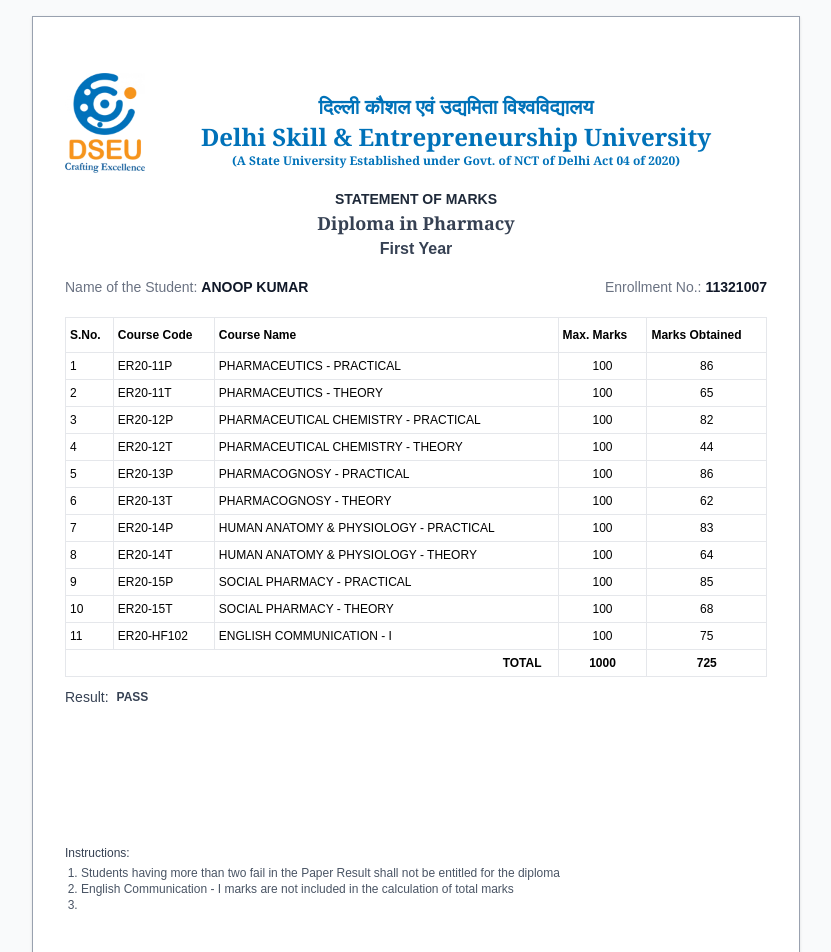
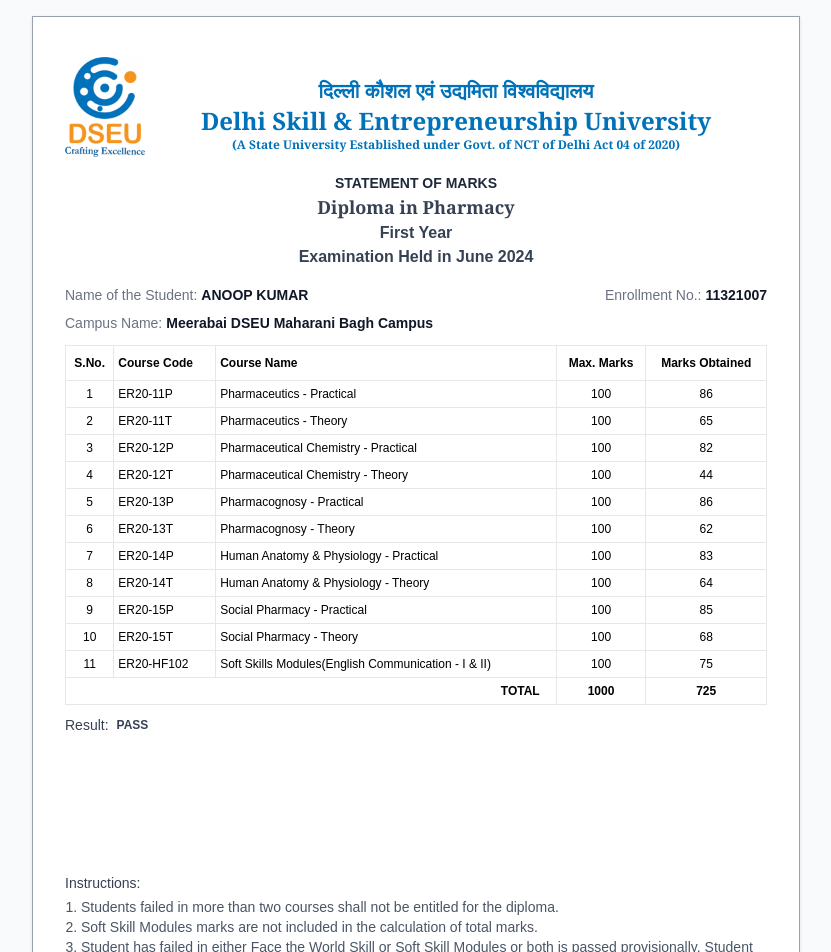
Before and after one commit to sagarpathak0/pharma-res, a Next.js app in the folder frontend/: page / in a window 1280 px wide. Shown: the top 952 px of the page, without its empty margins (224-1055 px from the left). Built offline with nearby package versions, Linux system fonts and the light colour scheme.

Commit message:
changed index

```diff
--- a/frontend/pages/index.tsx
+++ b/frontend/pages/index.tsx
@@ -5,7 +5,7 @@
 function App() {
   return (
     <div className="min-h-full bg-gray-50 flex items-center justify-center p-4">
-      <div className="bg-white shadow-sm w-full max-w-3xl px-8 py-8 border border-gray-400 relative">
+      <div className="bg-white shadow-sm w-full max-w-3xl px-8 py-4 border border-gray-400 relative">
         <br />
         {/* Logo */}
         <div className="mb-4 flex">
@@ -37,10 +37,13 @@
           <h2 className="text-md font-mono font-bold text-gray-700">
             First Year
           </h2>
+          <h2 className="text-md font-mono font-bold text-gray-700">
+            Examination Held in June 2024
+          </h2>
         </div>
 
         {/* Student Info */}
-        <div className="flex gap-6 mb-5 justify-between">
+        <div className="flex gap-6 mb-2 justify-between">
           <div className="flex gap-1 items-baseline">
             <p className="text-sm text-gray-500">Name of the Student:</p>
             <p className="text-gray-900 font-bold text-sm">ANOOP KUMAR</p>
@@ -50,6 +53,10 @@
             <p className="text-gray-900 font-bold text-sm">11321007</p>
           </div>
         </div>
+        <div className="flex mb-3 gap-1 items-baseline">
+            <p className="text-sm text-gray-500">Campus Name:</p>
+            <p className="text-gray-900 font-bold text-sm">Meerabai DSEU Maharani Bagh Campus</p>
+        </div>
 
 
         {/* Marks Table */}
@@ -57,7 +64,7 @@
           <table className="w-full border-collapse">
             <thead>
               <tr className="bg-white">
-                <th className="border border-gray-200 px-1 py-2 text-left text-[12px] text-black">
+                <th className="border border-gray-200 px-1 py-2 text-[12px] text-center text-black">
                   S.No.
                 </th>
                 <th className="border border-gray-200 px-1 py-2 text-left text-[12px] text-black">
@@ -66,10 +73,10 @@
                 <th className="border border-gray-200 px-1 py-2 text-left text-[12px] text-black">
                   Course Name
                 </th>
-                <th className="border border-gray-200 px-1 py-2 text-left text-[12px] text-black">
+                <th className="border border-gray-200 px-1 py-2 text-center text-[12px] text-black">
                   Max. Marks
                 </th>
-                <th className="border border-gray-200 px-1 py-2 text-left text-[12px] text-black">
+                <th className="border border-gray-200 px-1 py-2 text-center text-[12px] text-black">
                   Marks Obtained
                 </th>
 
@@ -79,49 +86,49 @@
               {[
                 {
                   code: "ER20-11P",
-                  name: "PHARMACEUTICS - PRACTICAL",
+                  name: "Pharmaceutics - Practical",
                   marks: 86,
                 },
-                { code: "ER20-11T", name: "PHARMACEUTICS - THEORY", marks: 65 },
+                { code: "ER20-11T", name: "Pharmaceutics - Theory", marks: 65 },
                 {
                   code: "ER20-12P",
-                  name: "PHARMACEUTICAL CHEMISTRY - PRACTICAL",
+                  name: "Pharmaceutical Chemistry - Practical",
                   marks: 82,
                 },
                 {
                   code: "ER20-12T",
-                  name: "PHARMACEUTICAL CHEMISTRY - THEORY",
+                  name: "Pharmaceutical Chemistry - Theory",
                   marks: 44,
                 },
                 {
                   code: "ER20-13P",
-                  name: "PHARMACOGNOSY - PRACTICAL",
+                  name: "Pharmacognosy - Practical",
                   marks: 86,
                 },
-                { code: "ER20-13T", name: "PHARMACOGNOSY - THEORY", marks: 62 },
+                { code: "ER20-13T", name: "Pharmacognosy - Theory", marks: 62 },
                 {
                   code: "ER20-14P",
-                  name: "HUMAN ANATOMY & PHYSIOLOGY - PRACTICAL",
+                  name: "Human Anatomy & Physiology - Practical",
                   marks: 83,
                 },
                 {
                   code: "ER20-14T",
-                  name: "HUMAN ANATOMY & PHYSIOLOGY - THEORY",
+                  name: "Human Anatomy & Physiology - Theory",
                   marks: 64,
                 },
                 {
                   code: "ER20-15P",
-                  name: "SOCIAL PHARMACY - PRACTICAL",
+                  name: "Social Pharmacy - Practical",
                   marks: 85,
                 },
                 {
                   code: "ER20-15T",
-                  name: "SOCIAL PHARMACY - THEORY",
+                  name: "Social Pharmacy - Theory",
                   marks: 68,
                 },
                 {
                   code: "ER20-HF102",
-                  name: "ENGLISH COMMUNICATION - I",
+                  name: "Soft Skills Modules(English Communication - I & II)",
                   marks: 75,
                 },
               ].map((subject, index) => {
@@ -129,7 +136,7 @@
 
                 return (
                   <tr key={index} className="hover:bg-gray-50">
-                    <td className="border border-gray-200 text-[12px] px-1 py-1 text-black">
+                    <td className="border border-gray-200 text-[12px] px-1 py-1 text-black text-center">
                       {index + 1}
                     </td>
                     <td className="border border-gray-200 text-[12px] px-1 py-1 text-black">
@@ -182,19 +189,18 @@
 
         {/* Instructions */}
         {/* Instructions */}
-        <div className="space-y-1 text-xs text-gray-600 mb-8">
+        <div className="space-y-1 text-sm text-gray-600 mb-8">
           <h3 className="font-medium text-gray-700">Instructions:</h3>
           <ol className="list-decimal pl-4">
             <li>
-              Students having more than two fail in the Paper Result shall not
-              be entitled for the diploma
+              Students failed in more than two courses shall not be entitled for the diploma.
             </li>
             <li>
-              English Communication - I marks are not included in the
-              calculation of total marks
+              Soft Skill Modules marks are not included in the
+              calculation of total marks.
             </li>
             <li>
-
+              Student has failed in either Face the World Skill or Soft Skill Modules or both is passed provisionally. Student should pass these two subjects compulsarily for award of diploma.
             </li>
           </ol>
 
@@ -204,8 +210,8 @@
 
         <div className="flex w-full gap-4 text-sm text-gray-600 justify-end">
           <div className="mt-10 text-sm">
-            <p className="font-bold text-xs mb-1"></p>
-            <p>Computer Generated Statement of marks</p>
+            <p className="font-bolder text-xs mb-1"></p>
+            <p className="font-bolder text-sm mb-1 italic">Computer Generated Statement of marks</p>
           </div>
         </div>
       </div>
--- a/frontend/pages/second.tsx
+++ b/frontend/pages/second.tsx
@@ -79,18 +79,18 @@
                 </tr>
               ))} */}
               {[
-  { code: "ER20-21P", name: "PHARMACOLOGY - PRACTICAL", marks: 83 },
-  { code: "ER20-21T", name: "PHARMACOLOGY - THEORY", marks: 62 },
-  { code: "ER20-22P", name: "COMMUNITY PHARMACY & MANAGEMENT - PRACTICAL", marks: 76 },
-  { code: "ER20-22T", name: "COMMUNITY PHARMACY & MANAGEMENT - THEORY", marks: 72 },
-  { code: "ER20-23P", name: "BIOCHEMISTRY & CLINICAL PATHOLOGY - PRACTICAL", marks: 59 },
-  { code: "ER20-23T", name: "BIOCHEMISTRY & CLINICAL PATHOLOGY - THEORY", marks: 47 },
-  { code: "ER20-24P", name: "PHARMACOTHERAPEUTICS - PRACTICAL", marks: 83 },
-  { code: "ER20-24T", name: "PHARMACOTHERAPEUTICS - THEORY", marks: 77 },
-  { code: "ER20-25P", name: "HOSPITAL & CLINICAL PHARMACY - PRACTICAL", marks: 83 },
-  { code: "ER20-25T", name: "HOSPITAL & CLINICAL PHARMACY - THEORY", marks: 68 },
-  { code: "ER20-26T", name: "PHARMACY LAW & ETHICS - THEORY", marks: 75 },
-  { code: "ER-HF201", name: "SOFT SKILLS MODULES (FACE THE WORLD SKILLS)", marks: 92 },
+  { code: "ER20-21P", name: "Pharmacology - Practical", marks: 83 },
+  { code: "ER20-21T", name: "Pharmacology - Theory", marks: 62 },
+  { code: "ER20-22P", name: "Community Pharmacy & Management - Practical", marks: 76 },
+  { code: "ER20-22T", name: "Community Pharmacy & Management - Theory", marks: 72 },
+  { code: "ER20-23P", name: "Biochemistry & Clinical Pathology - Practical", marks: 59 },
+  { code: "ER20-23T", name: "Biochemistry & Clinical Pathology - Theory", marks: 47 },
+  { code: "ER20-24P", name: "Pharmacotherapeutics - Practical", marks: 83 },
+  { code: "ER20-24T", name: "Pharmacotherapeutics - Theory", marks: 77 },
+  { code: "ER20-25P", name: "Hospital & Clinical Pharmacy - Practical", marks: 83 },
+  { code: "ER20-25T", name: "Hospital & Clinical Pharmacy - Theory", marks: 68 },
+  { code: "ER20-26T", name: "Pharmacy Law & Ethics - Theory", marks: 75 },
+  { code: "ER-HF201", name: "Soft Skills Modules (Face The World Skills)", marks: 92 },
 ].map((subject, index) => {
   let result;
   if (subject.marks >= 75) result = "PD"; // Pass with Distinction
```
